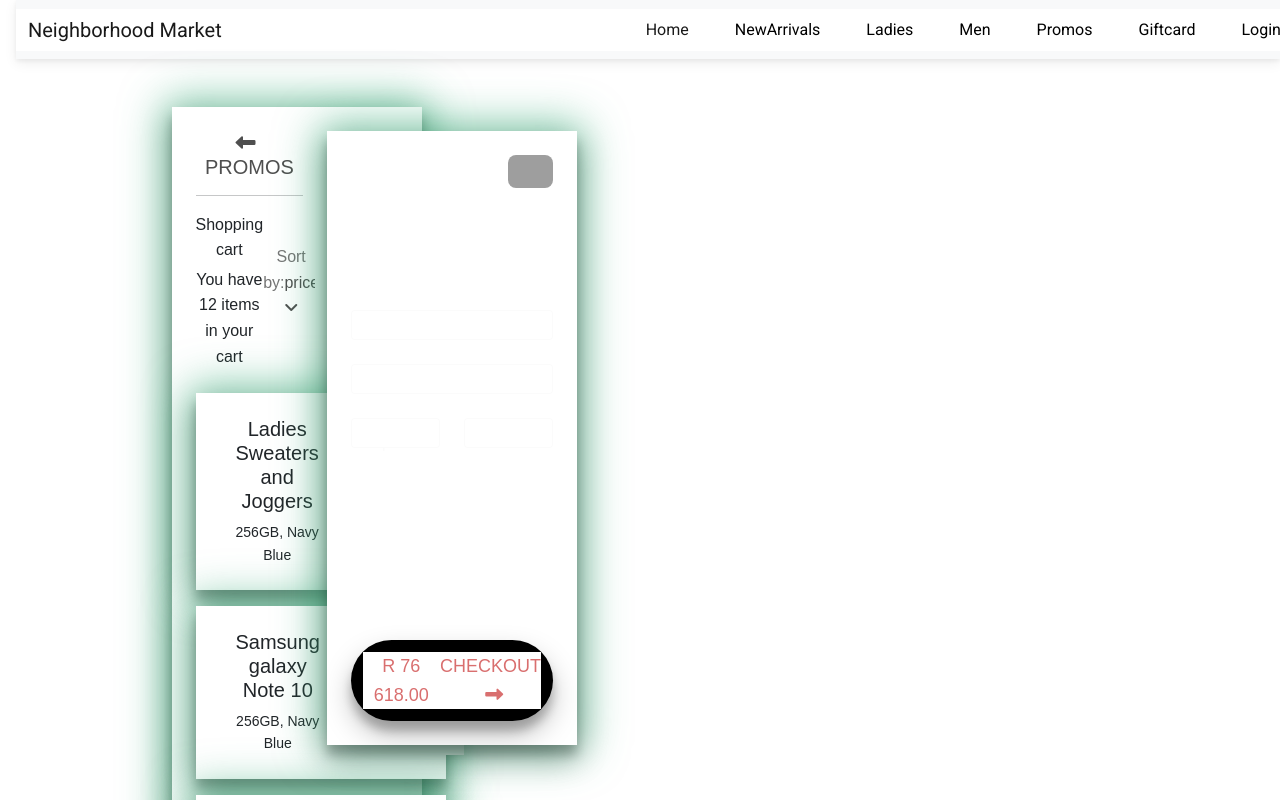
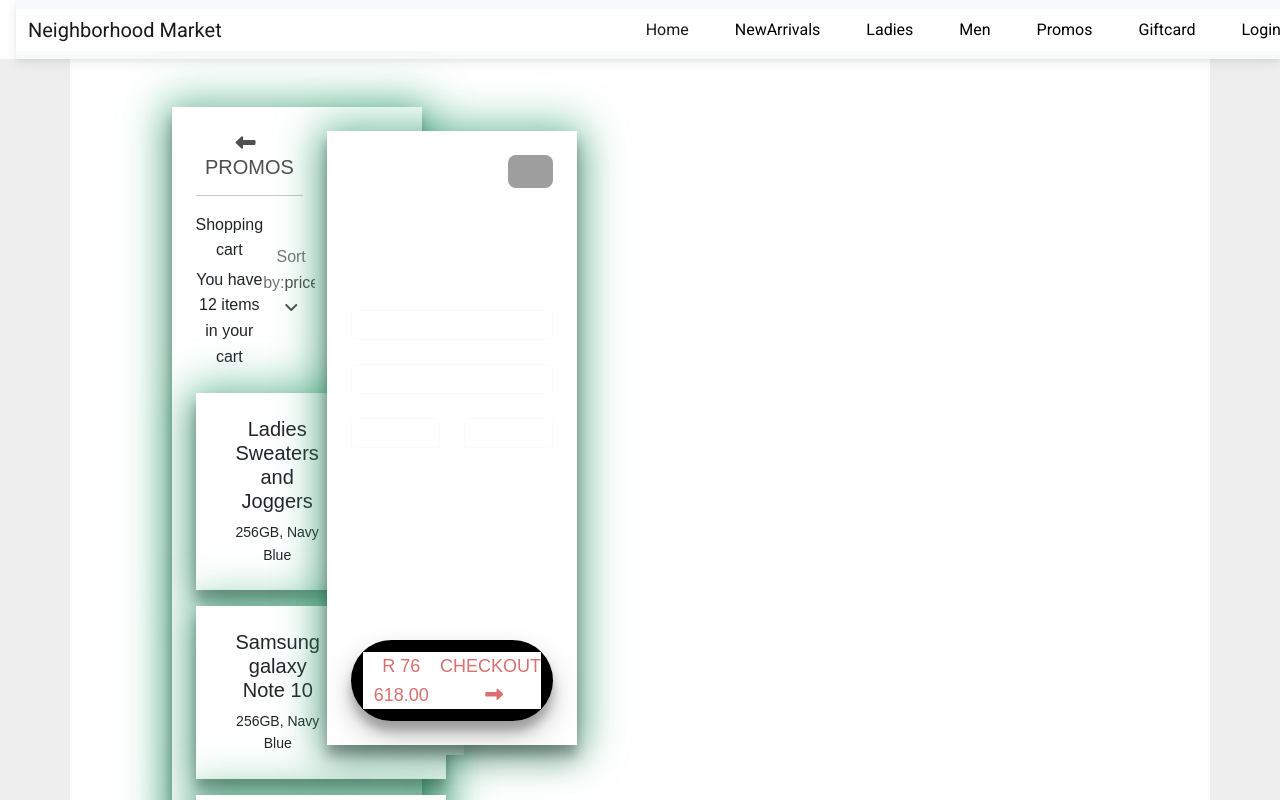
Before and after one commit to Darklove12/Team_Youth_Developer, a React (Vite) app: page /promos in a window 1280 px wide. Shown: the top 800 px of the page. Built offline with nearby package versions, Linux system fonts and the light colour scheme; grey boxes are pictures that could not be loaded.

Commit message:
add style and background and i remove css

```diff
--- a/src/components/Promos.css
+++ b/src/components/Promos.css
@@ -38,8 +38,3 @@ body {
         height: 100vh !important;
     }
 }
-h-100 h-custom
-{
-    background : #eee;
-
-}
--- a/src/components/Promos.jsx
+++ b/src/components/Promos.jsx
@@ -18,7 +18,7 @@ import {
 function Promos() {
     return (
 
-            <section className="h-100 h-custom">
+        <section className="h-100 h-custom" style={{ backgroundColor: "#eee" }}>
                 <MDBContainer className="py-5 h-100">
                     <MDBRow className="justify-content-center align-items-center h-100">
                         <MDBCol>
```
